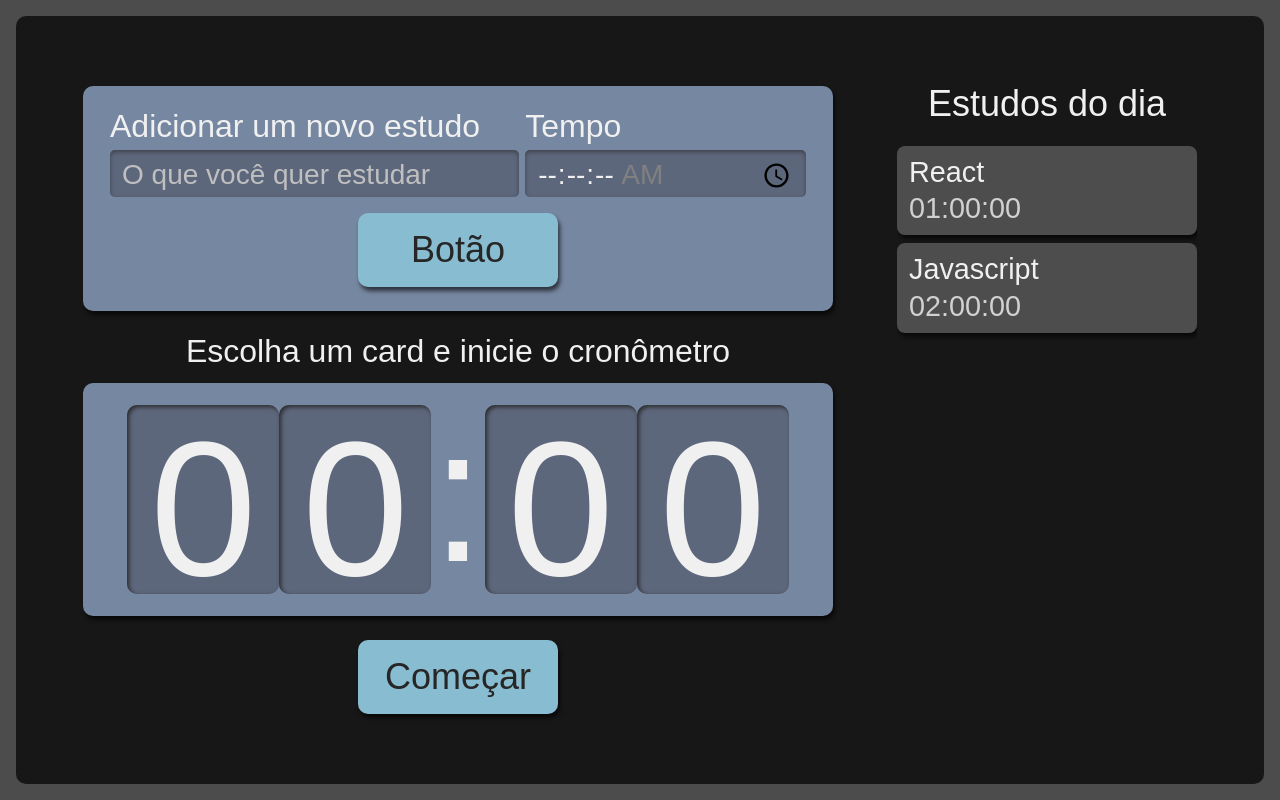
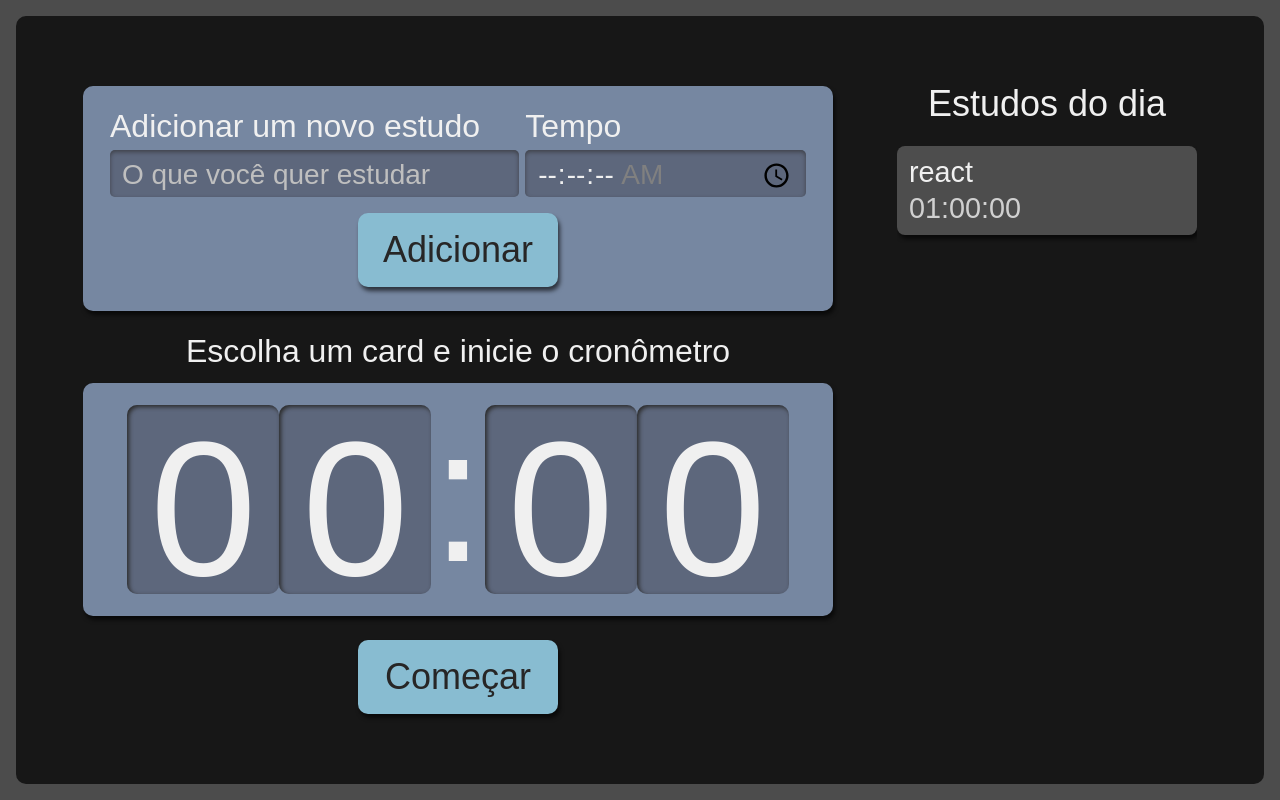
Before and after one commit to VictorIshizuka/App-Studies, a React (Vite) app: page / in a window 1280 px wide. Built offline with nearby package versions, Linux system fonts and the light colour scheme.

Commit message:
feat: created add task

```diff
--- a/src/components/Form/index.tsx
+++ b/src/components/Form/index.tsx
@@ -1,12 +1,25 @@
 import React from "react";
 import { Button } from "../Button";
 import style from "./form.module.scss";
+import { TaskT } from "../../types";
 
-export class Form extends React.Component {
+export class Form extends React.Component<{
+  setState: React.Dispatch<React.SetStateAction<TaskT[]>>;
+}> {
+  state = {
+    task: "",
+    time: "--:--",
+  };
+
+  onSave(e: React.FormEvent<HTMLInputElement>) {
+    e.preventDefault();
+    this.props.setState(oldTasks => [...oldTasks, { ...this.state }]);
+  }
+
   render(): React.ReactNode {
     return (
       <>
-        <form className={style.newTask}>
+        <form className={style.newTask} onSubmit={this.onSave.bind(this)}>
           <div className={style.inputContainer}>
             <label htmlFor="task">Adicionar um novo estudo</label>
             <input
@@ -14,6 +27,10 @@ export class Form extends React.Component {
               name="task"
               id="task"
               placeholder="O que você quer estudar"
+              onChange={e =>
+                this.setState({ ...this.state, task: e.target.value })
+              }
+              value={this.state.task}
               required
             />
           </div>
@@ -24,12 +41,16 @@ export class Form extends React.Component {
               step="1"
               name="time"
               id="time"
-              min="00:00:00"
-              max="01:30:00"
+              min="00:00"
+              max="01:30"
+              onChange={e =>
+                this.setState({ ...this.state, time: e.target.value })
+              }
+              value={this.state.time}
               required
             />
           </div>
-          <Button>Botão</Button>
+          <Button>Adicionar</Button>
         </form>
       </>
     );
--- a/src/components/List/ItemList/index.tsx
+++ b/src/components/List/ItemList/index.tsx
@@ -1,6 +1,7 @@
+import { TaskT } from "../../../types";
 import style from "../list.module.scss";
 
-export const ItemList = ({ task, time }) => {
+export const ItemList = ({ task, time }: TaskT) => {
   return (
     <>
       <li className={style.item}>
--- a/src/components/List/index.tsx
+++ b/src/components/List/index.tsx
@@ -1,13 +1,14 @@
 import { ItemList } from "./ItemList";
 import style from "./list.module.scss";
+import { TasksT } from "../../types";
 
-export const List = ({ list }) => {
+export const List = ({ tasks }: TasksT): TasksT => {
   return (
     <aside className={style.listTask}>
       <h2>Estudos do dia</h2>
       <ul>
-        {list.map(item => (
-          <ItemList task={item.task} time={item.time} key={item.id} />
+        {tasks.map(item => (
+          <ItemList task={item.task} time={item.time} key={item.task} />
         ))}
       </ul>
     </aside>
--- a/src/components/List/list.module.scss
+++ b/src/components/List/list.module.scss
@@ -10,7 +10,7 @@
   ul {
     max-height: 350px;
     overflow-y: scroll;
-  	scrollbar-width: thin;
+  	scrollbar-width: none;
   }
 
   @media screen and (min-width:1280px) {
--- a/src/pages/App.tsx
+++ b/src/pages/App.tsx
@@ -1,19 +1,20 @@
+import { useState } from "react";
 import { Form } from "../components/Form";
 import { List } from "../components/List";
 import { StopWatch } from "../components/stopwatch";
 import style from "./app.module.scss";
-
-const list = [
-  { id: 1, task: "React", time: "01:00:00" },
-  { id: 2, task: "Javascript", time: "02:00:00" },
-];
+import { TaskT } from "../types";
 
 function App() {
+  const [isValue, setIsValue] = useState<TaskT[]>([
+    { task: "react", time: "01:00:00" },
+  ]);
+
   return (
     <div className={style.AppStyle}>
-      <Form />
+      <Form setState={setIsValue} />
       <StopWatch />
-      <List list={list} />
+      <List tasks={isValue} />
     </div>
   );
 }
```
Also changed, not shown: src/types/index.ts (+8 -0 lines).
